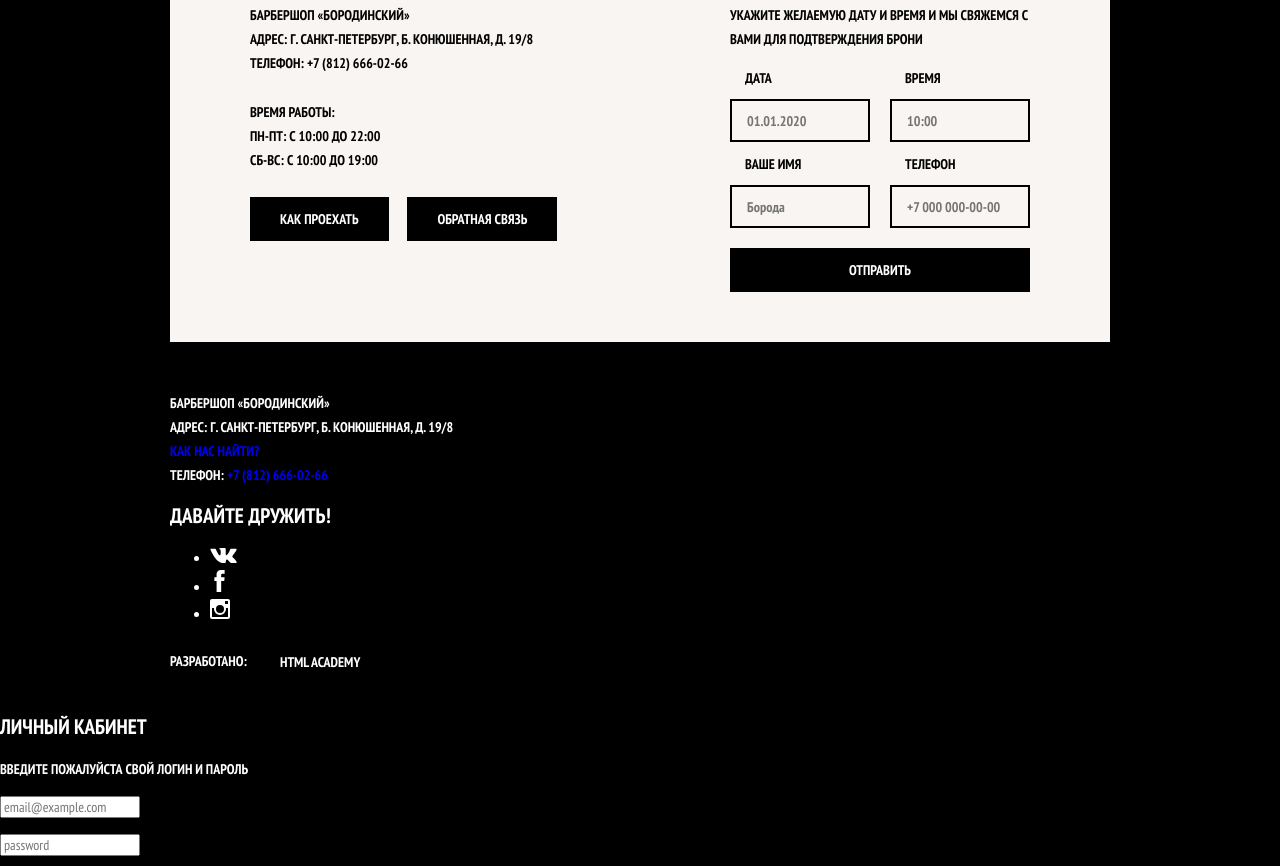
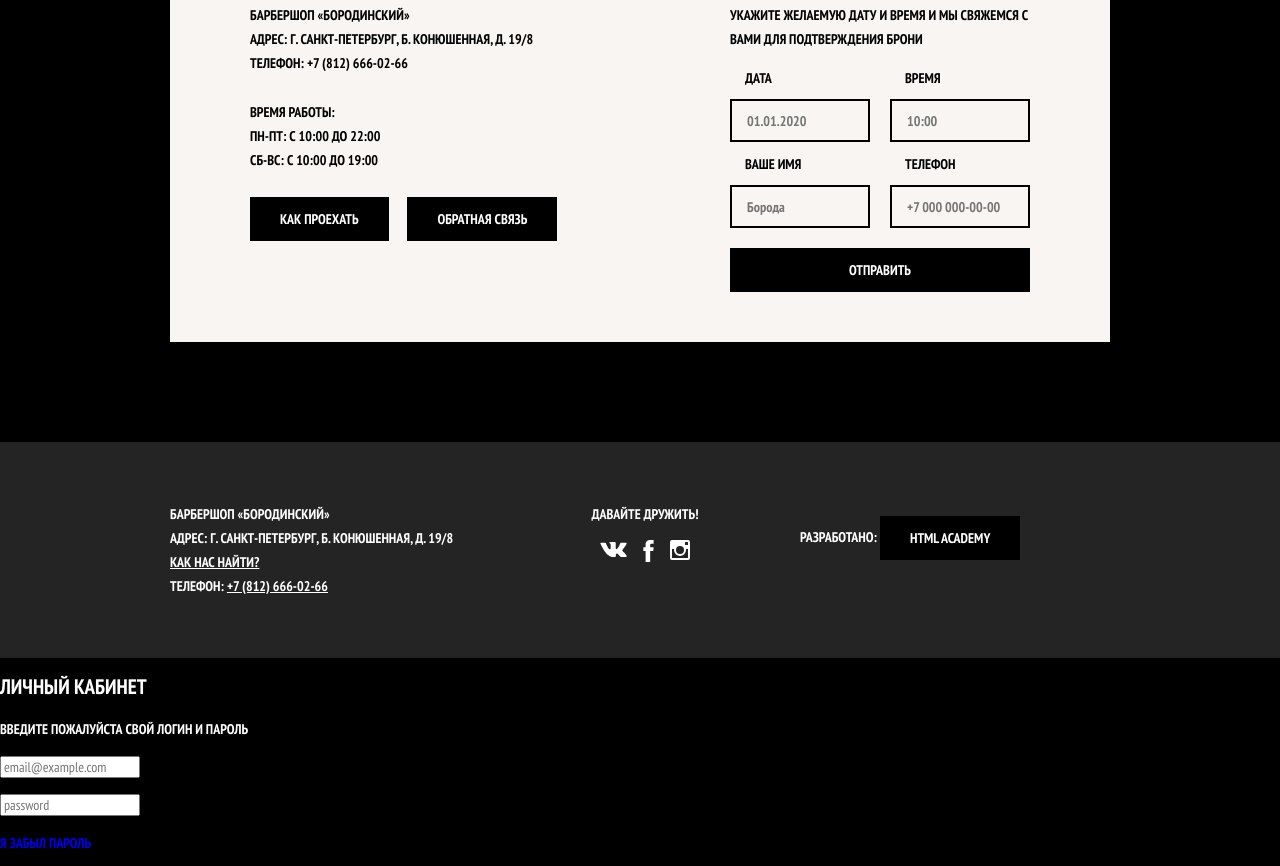
Before and after one commit to vv-tomilin/html_css_training_repushed-barber-acuatic-, a plain HTML site: page Barbershop_htmlacademy/index.html in a window 1280 px wide. Shown: the part 1052-1918 px from the top of the page. Drawn offline with Linux system fonts and the light colour scheme.

Commit message:
add main footer styles in barbershop project

```diff
--- a/Barbershop_htmlacademy/css/style.css
+++ b/Barbershop_htmlacademy/css/style.css
@@ -742,3 +742,69 @@ img {
 .product-info ul {
   list-style: none;
 }
+
+/* main footer */
+.main-footer {
+  padding: 60px 0;
+  margin-top: 65px;
+  color: var(--basic-white);
+  background-color: var(--basic-extra-dark);
+  background-image: url("../img/pattern-dark");
+  background-position: 0 0;
+  background-repeat: repeat;
+}
+
+.main-footer .container {
+  display: grid;
+  grid-template-columns: 1fr 1fr 1fr;
+}
+
+.footer-contacts {
+  margin: 0;
+  width: 320px;
+}
+
+.footer-contacts p {
+  margin: 0;
+}
+
+.footer-contacts a {
+  color: var(--basic-white);
+  text-decoration: underline;
+}
+
+.footer-contacts a:hover,
+.footer-contacts a:focus {
+  text-decoration: none;
+}
+
+.footer-social {
+  width: 145px;
+  justify-self: center;
+  text-align: center;
+}
+
+.footer-social-wrapper {
+  display: flex;
+  flex-direction: column;
+  align-items: center;
+}
+
+.footer-social-wrapper li {
+  margin-right: 6px;
+  margin-left: 6px;
+}
+
+.footer-social ul {
+  display: flex;
+  justify-content: space-between;
+  list-style: none;
+  padding: 0;
+}
+
+.footer-social h2 {
+  width: 141px;
+  margin: 0 auto;
+  padding: 0;
+  font-size: 14px;
+}
```
